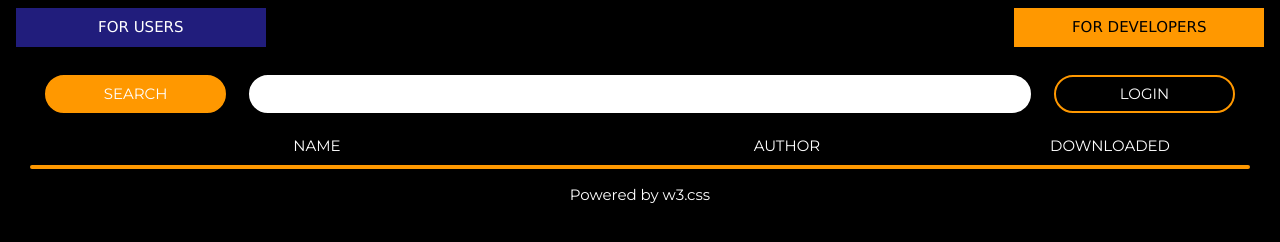
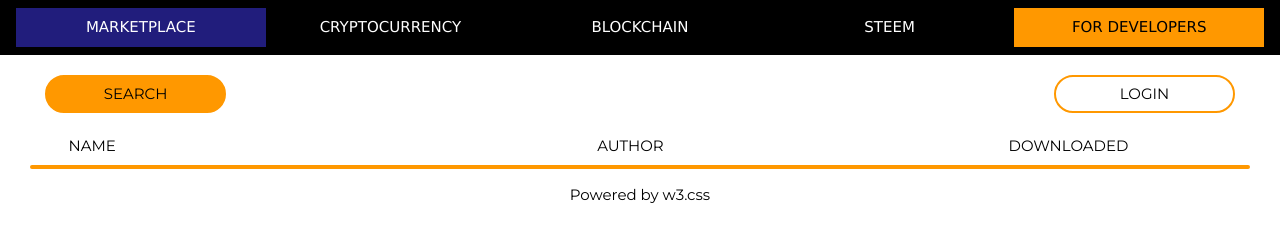
Before and after one commit to AdreamCZ/Steem-school, a plain HTML site: page marketplace.html in a window 1280 px wide. Drawn offline with Linux system fonts and the light colour scheme; no server answers; a web font is replaced by a local one.

Commit message:
Add files via upload

```diff
--- a/marketplace.html
+++ b/marketplace.html
@@ -12,36 +12,43 @@
 <script type="text/javascript" src="js/tabletop.js"></script>
 <script type="text/javascript" src="js/market.js"></script>
 </head>
-<body id="Marketplace" class="w3-black">
-<div class="w3-top" style="position:fixed;top:0;width:100%">
-<div class="w3-top" style="position:fixed;top:0;width:100%">
+<body id="Marketplace" style="" class="">
+<div class="w3-top w3-animate-top" style="position:fixed;top:0;width:100%">
   <div class="w3-row w3-padding w3-black">
     <div class="w3-col" style="width:20%">
-      <a href="#" class="w3-button w3-block" style="background-color:#211d7cff; float:left">FOR USERS</a>
+      <a href="#" class="w3-button w3-block" style="background-color:#211d7cff">MARKETPLACE</a>
     </div>
-	<div class="w3-col" style="width:20%; float:right">
-		<a href="index.html" class="w3-orange w3-button w3-block">FOR DEVELOPERS</a>
+    <div class="w3-col" style="width:20%">
+      <a href="#crypto" class="w3-button w3-block w3-black">CRYPTOCURRENCY</a>
+    </div>
+    <div class="w3-col" style="width:20%">
+      <a href="#blockchain" class="w3-button w3-block w3-black">BLOCKCHAIN</a>
+    </div>
+    <div class="w3-col" style="width:20%">
+      <a href="#steem" class="w3-button w3-block w3-black">STEEM</a>
+    </div>
+	<div class="w3-col" style="width:20%">
+		<a href="developers.html" class="w3-button w3-block w3-orange">FOR DEVELOPERS</a>
 	</div>
   </div>
 </div>
-</div>
-<div style="margin:2em; margin-top:4em; background-color:black">
-  <div class="w3-black" id="Searchbox" style="">
+<div style="margin:2em; margin-top:4em">
+  <div class="w3-white" id="Searchbox" style="">
       <div id="Searchboxdiv">
-      <button class="w3-button" id="Searchb"><p style="width:100%; text-align:center; margin:0; padding:0">SEARCH</p></button>
+      <button class="w3-button" id="Searchb"><p style="width:100%; text-align:center">SEARCH</p></button>
 	  <input type="text" id="Search" class="w3-input"/>
-	  <button id="Loginb" class="w3-button"><p style="width:100%; text-align:center; margin:0; padding:0">LOGIN</p></button>
+	  <button id="Loginb" class="w3-button"><p style="width:100%; text-align:center">LOGIN</p></button>
       </div>
 
   <div id="Filters">
-		<button id="Nameb" class="w3-button">
-		<p style="margin:0; padding:0; width:100%; text-align:center">NAME</p>
+		<button id="Nameb" class="w3-button" onclick="nameSort()">
+		<p>NAME</p>
 		</button>
-		<button id="Authorb" class="w3-button">
-		<p style="margin:0; padding:0; width:100%; text-align:center">AUTHOR</p>
+		<button id="Authorb" class="w3-button" onclick="authorSort()">
+		<p>AUTHOR</p>
 		</button>
-		<button id="Downloadedb" class="w3-button">
-		<p style="margin:0; padding:0; width:100%; text-align:center">DOWNLOADED</p>
+		<button id="Downloadedb" class="w3-button" onclick="downloadedSort()">
+		<p>DOWNLOADED</p>
 		</button>
 	</div>
 	<div id="Programs">
```
